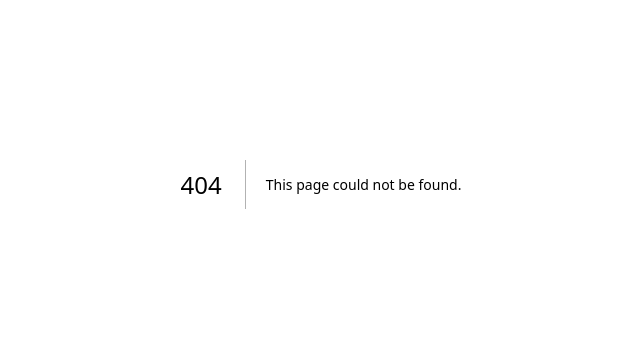
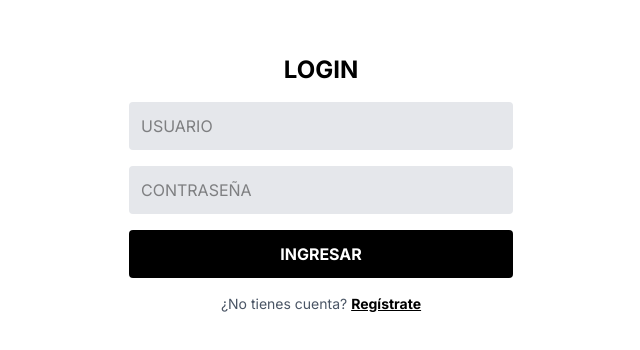
Before and after one commit to fabiola-gonzales-sandoval/practica1, a Next.js app in the folder proyecto1-dap-main/: page /login in a window 1280 px wide. Before the commit this address had no page. Shown: the part 216-566 px from the top of the page, without its empty margins (319-959 px from the left). Built offline with nearby package versions, Linux system fonts and the light colour scheme.

Commit message:
Implementación de Header en el Dashboard y rutas completas

```diff
--- /dev/null
+++ b/proyecto1-dap-main/app/components/Header.tsx
@@ -0,0 +1,14 @@
+"use client";
+
+export default function Header() {
+  return (
+    <header className="w-full bg-white shadow-md p-4 flex justify-between items-center">
+      <div>
+        <h2 className="text-xl font-bold text-gray-800">Panel de Administracion</h2>
+      </div>
+      <div>
+        <p className="font-semibold text-gray-600">Menus</p>
+      </div>
+    </header>
+  );
+}
--- /dev/null
+++ b/proyecto1-dap-main/app/dashboard/page.tsx
@@ -0,0 +1,14 @@
+"use client";
+
+import Header from "../components/Header";
+
+export default function DashboardPage() {
+  return (
+    <div className="min-h-screen bg-gray-100">
+      <Header />
+      <main className="p-8">
+        <h1 className="text-3xl font-bold text-black">PANEL DASHBOARD</h1>
+      </main>
+    </div>
+  );
+}
--- /dev/null
+++ b/proyecto1-dap-main/app/login/page.tsx
@@ -0,0 +1,27 @@
+"use client";
+
+import { useRouter } from "next/navigation";
+import Link from "next/link";
+
+export default function LoginPage() {
+  const router = useRouter();
+
+  const handleLogin = (e: React.FormEvent) => {
+    e.preventDefault();
+    router.push("/dashboard");
+  };
+
+  return (
+    <main className="min-h-screen flex flex-col items-center justify-center bg-white p-6">
+      <form onSubmit={handleLogin} className="flex flex-col gap-4 w-full max-w-sm">
+        <h1 className="text-2xl font-bold text-center text-black">LOGIN</h1>
+        <input type="text" placeholder="USUARIO" className="bg-gray-200 p-3 rounded" required />
+        <input type="password" placeholder="CONTRASEÑA" className="bg-gray-200 p-3 rounded" required />
+        <button type="submit" className="bg-black text-white py-3 rounded font-bold">INGRESAR</button>
+      </form>
+      <p className="mt-4 text-sm text-gray-600">
+        ¿No tienes cuenta? <Link href="/register" className="font-bold underline text-black">Regístrate</Link>
+      </p>
+    </main>
+  );
+}
--- /dev/null
+++ b/proyecto1-dap-main/app/register/page.tsx
@@ -0,0 +1,25 @@
+"use client";
+
+import { useRouter } from "next/navigation";
+import Link from "next/link";
+
+export default function RegisterPage() {
+  const router = useRouter();
+
+  const handleRegister = (e: React.FormEvent) => {
+    e.preventDefault();
+    router.push("/login");
+  };
+
+  return (
+    <main className="min-h-screen flex flex-col items-center justify-center bg-white p-6">
+      <form onSubmit={handleRegister} className="flex flex-col gap-4 w-full max-w-sm">
+        <h1 className="text-2xl font-bold text-center text-black">REGISTRO</h1>
+        <input type="text" placeholder="USUARIO" className="bg-gray-200 p-3 rounded" required />
+        <input type="password" placeholder="CONTRASEÑA" className="bg-gray-200 p-3 rounded" required />
+        <button type="submit" className="bg-black text-white py-3 rounded font-bold">CREAR CUENTA</button>
+      </form>
+      <Link href="/login" className="mt-4 text-sm font-bold text-black underline">Volver al Login</Link>
+    </main>
+  );
+}
```
